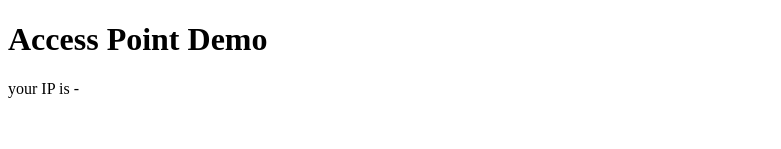
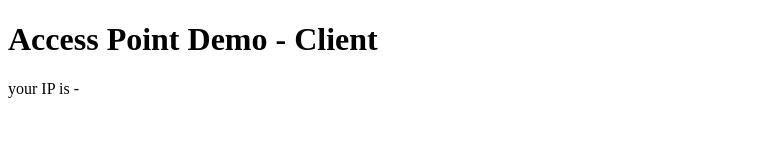
Before and after one commit to jxmot/tessel-networking-example, a website: page public/www/index.html in a window 1280 px wide. Shown: the top 149 px of the page, without its empty margins (0-781 px from the left). Drawn offline with nearby package versions, Linux system fonts and the light colour scheme; no server answers.

Commit message:
title change

```diff
--- a/public/www/index.html
+++ b/public/www/index.html
@@ -5,7 +5,7 @@
     <title>title</title>
 </head>
 <body>
-    <h1>Access Point Demo</h1>
+    <h1>Access Point Demo - Client</h1>
     <p>
         your IP is - <span id="ipaddr"></span>
     </p>
```
